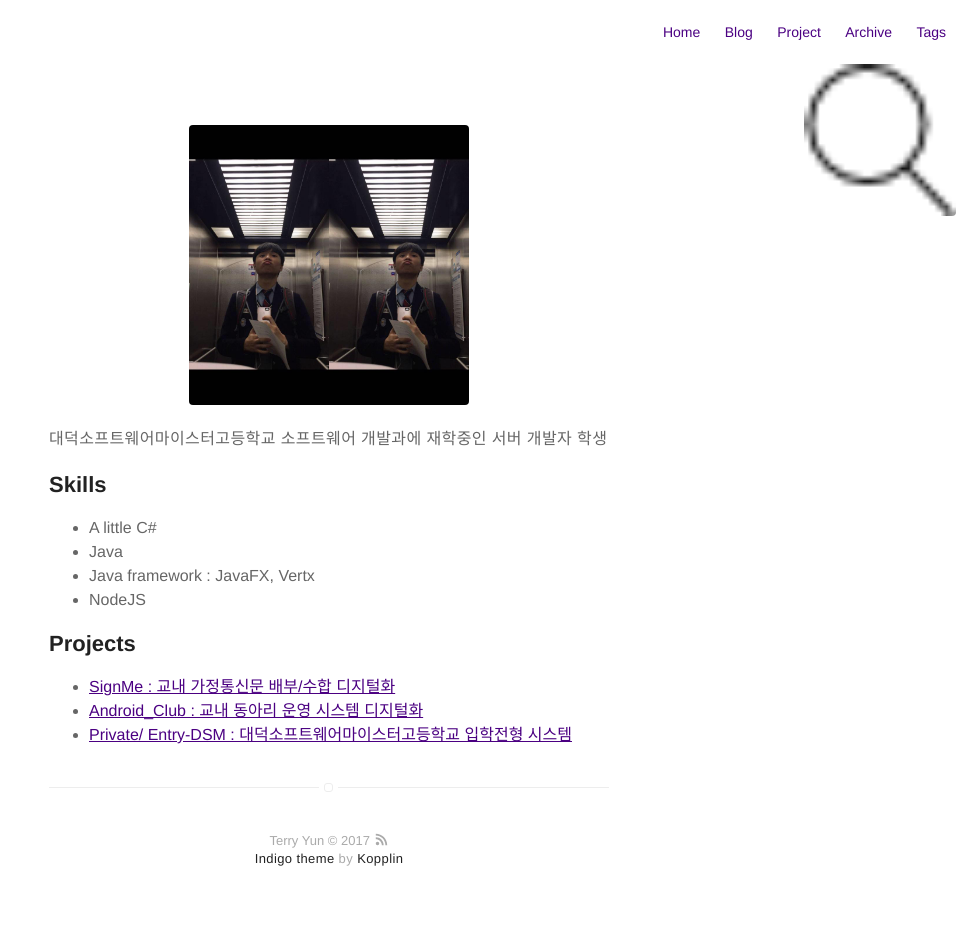
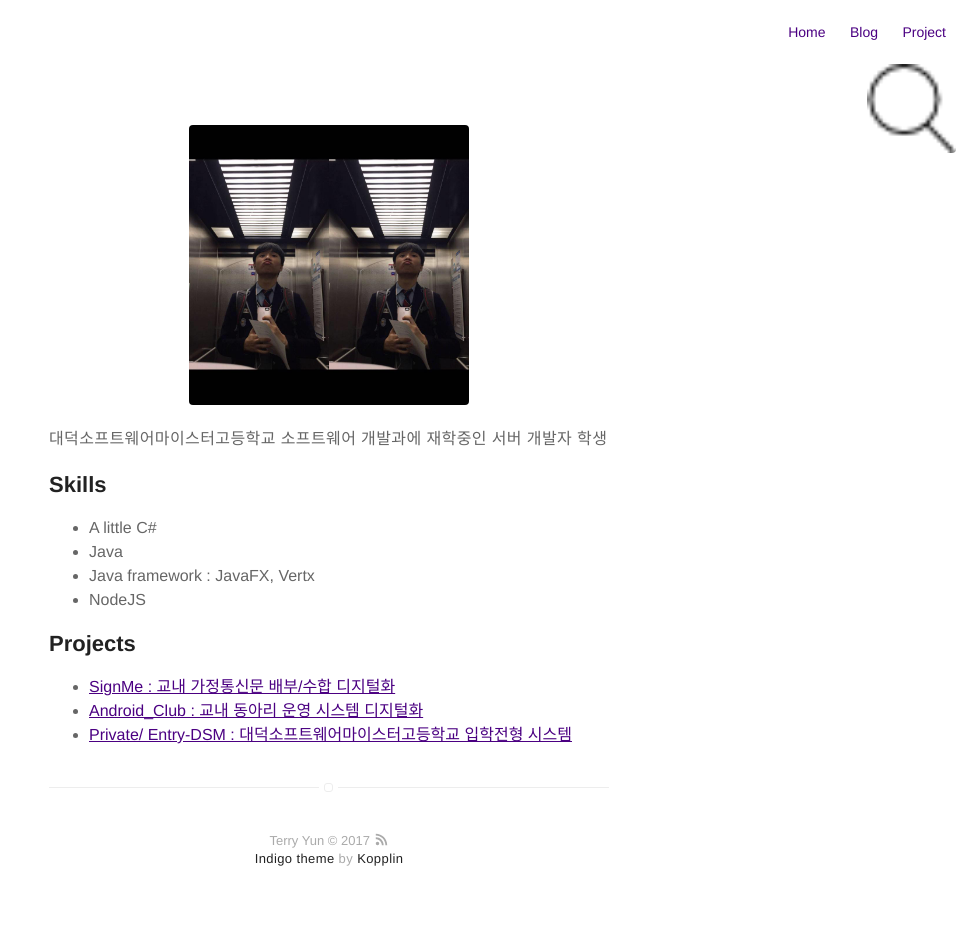
Before and after one commit to CHANMYUNG/nooheat.github.io, a Jekyll site: the page built from about.md, in a window 1280 px wide. Shown: the whole page, without its empty margins (311-1280 px from the left). Built offline with Jekyll 4.4.1, drawn with Linux system fonts in a browser that asks for light colours.

Commit message:
profile update

```diff
--- a/_includes/nav.html
+++ b/_includes/nav.html
@@ -13,8 +13,6 @@
                 <a class="link" href="{{ site.url }}/">Home</a>
                 <a class="link" href="{{ site.url }}/blog">Blog</a>
                 <a class="link" href="{{ site.url }}/projects">Project</a>
-                <a class="link" href="{{ site.url }}/categories">Archive</a>
-                <a class="link" href="{{ site.url }}/tags">Tags</a>
             </li>
             <br>
             <a href="/search/"><img src="/assets/images/icon/search.png" style="float:right;margin-left:15px" /></a>
```
